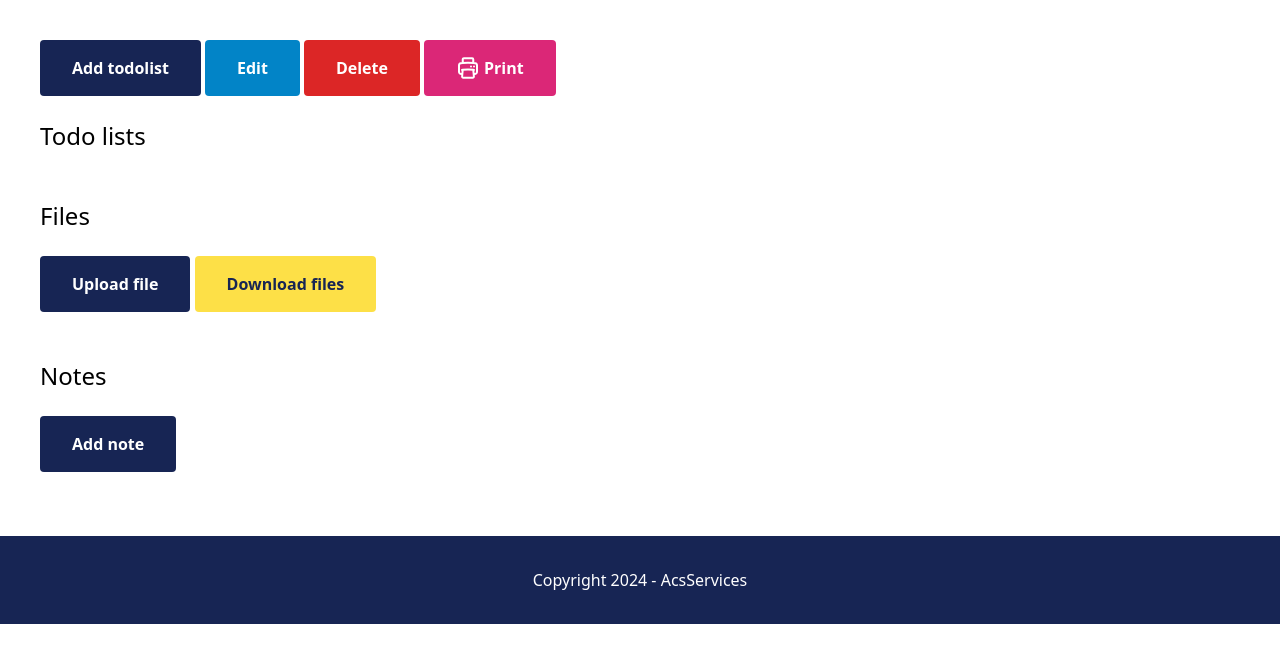
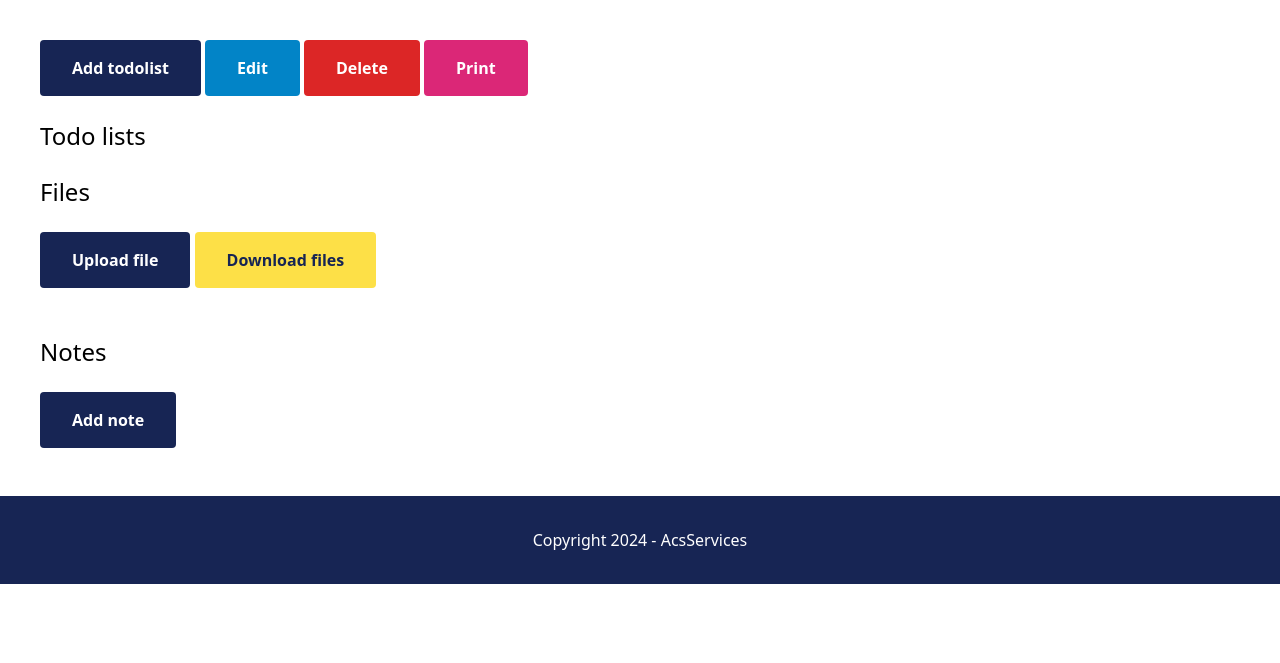
Before and after one commit to kostisvit/Acs-Projects, a Django app: template templates/project/project.html in a window 1280 px wide. Shown: the part 76-739 px from the top of the page. Run offline with Django 4.2, Linux system fonts and the light colour scheme; the template is opened without the code that fills it, so the values that code supplies are empty; style sheets or scripts are compiled from the project's sources; some libraries are stand-ins or nearby versions.

Commit message:
project html css changes

```diff
--- a/templates/project/project.html
+++ b/templates/project/project.html
@@ -6,18 +6,16 @@
     {% if project.description %}
         <p class="ml-10 mb-6 font-bold text-lg text-center text-blue-950">{{ project.description }}</p>
     {% endif %}
-    <div class="flex flex-wrap gap-1">
-    <a href="{% url 'todolist:add' project.id %}" class="ml-10 py-4 px-8 bg-blue-950 text-white font-bold inline-block rounded print-button-hide">Add todolist</a>
+    <div class="flex flex-wrap gap-1 ml-10">
+    <a href="{% url 'todolist:add' project.id %}" class="py-4 px-8 bg-blue-950 text-white font-bold inline-block rounded print-button-hide">Add todolist</a>
     <a href="{% url 'project:edit' project.id %}" class="py-4 px-8 bg-sky-600 text-white font-bold inline-block rounded print-button-hide">Edit</a>
     <a href="{% url 'project:delete' project.id %}" class="py-4 px-8 bg-red-600 text-white font-bold inline-block rounded print-button-hide">Delete</a>
-    <a href="javascript:void(0)" onclick="printPage()" class="flex items-center  justify-center bg-pink-600 text-white font-bold px-8 py-4 rounded gap-1 print-button-hide"><svg xmlns="http://www.w3.org/2000/svg" fill="none" viewBox="0 0 24 24" stroke-width="1.5" stroke="currentColor" class="w-6 h-6 stroke-2 print-button-hide">
-        <path stroke-linecap="round" stroke-linejoin="round" d="M6.72 13.829c-.24.03-.48.062-.72.096m.72-.096a42.415 42.415 0 0 1 10.56 0m-10.56 0L6.34 18m10.94-4.171c.24.03.48.062.72.096m-.72-.096L17.66 18m0 0 .229 2.523a1.125 1.125 0 0 1-1.12 1.227H7.231c-.662 0-1.18-.568-1.12-1.227L6.34 18m11.318 0h1.091A2.25 2.25 0 0 0 21 15.75V9.456c0-1.081-.768-2.015-1.837-2.175a48.055 48.055 0 0 0-1.913-.247M6.34 18H5.25A2.25 2.25 0 0 1 3 15.75V9.456c0-1.081.768-2.015 1.837-2.175a48.041 48.041 0 0 1 1.913-.247m10.5 0a48.536 48.536 0 0 0-10.5 0m10.5 0V3.375c0-.621-.504-1.125-1.125-1.125h-8.25c-.621 0-1.125.504-1.125 1.125v3.659M18 10.5h.008v.008H18V10.5Zm-3 0h.008v.008H15V10.5Z" />
-      </svg>
+    <a href="javascript:void(0)" onclick="printPage()" class="py-4 px-8 bg-pink-600 text-white font-bold inline-block rounded print-button-hide">
       Print</a>
     </div>
     <h2 class="ml-10 mt-6 text-2xl">Todo lists</h2>
 
-    <div class="ml-10 mt-6 grid grid-cols-4 gap-4">
+    <div class="grid grid-cols-1 md:grid-cols-2 lg:grid-cols-4 gap-2 ml-10 mr-10">
         {% for todolist in project.todolists.all %}
         {% if todolist.is_completed == True %}
             <div class="py-6 px-6 bg-green-400 rounded">
@@ -55,7 +53,7 @@
     <a href="{% url 'project:upload_file' project.id %}" class="ml-10 mt-6 py-4 px-8 bg-blue-950 text-white font-bold inline-block rounded print-button-hide">Upload file</a>
     <a href="#" class="mt-6 py-4 px-8 bg-yellow-300 hover:bg-yellow-400 font-bold text-blue-950 inline-block rounded print-button-hide">Download files</a>
 
-    <div class="ml-10 mt-6 flex gap-4">
+    <div class="grid grid-cols-1 md:grid-cols-2 lg:grid-cols-6 gap-2 ml-10 mt-6 mr-10">
         {% for projectfile in project.files.all %}
             <div class="py-6 px-6 bg-slate-200 rounded">
                 <h3 class="mb-4 text-xl">{{ projectfile.name }}</h3>
@@ -80,7 +78,7 @@
 
     <a href="{% url 'project:add_note' project.id %}" class="ml-10 mt-6 py-4 px-8 bg-blue-950 text-white font-bold inline-block rounded print-button-hide">Add note</a>
 
-    <div class="mb-10 ml-10 mt-6 grid grid-cols-4 gap-4">
+    <div class="grid grid-cols-1 md:grid-cols-2 lg:grid-cols-4 gap-2 ml-10 mt-6 mr-10 mb-6">
         {% for note in project.notes.all %}
             <div class="py-6 px-6 bg-slate-200 rounded">
                 <a href="{% url 'project:note_detail' project.id note.id %}">
```
